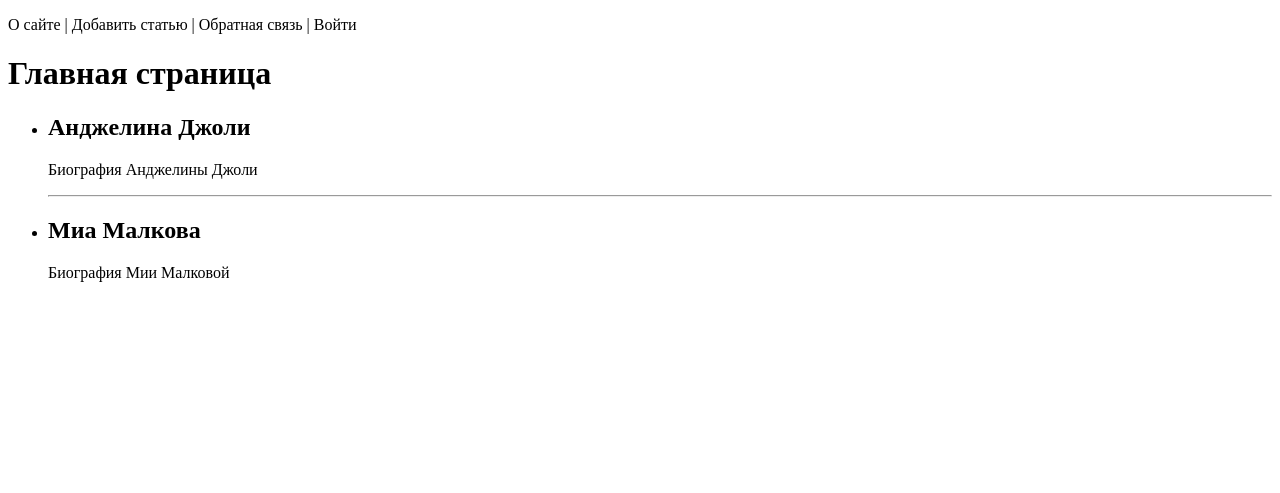
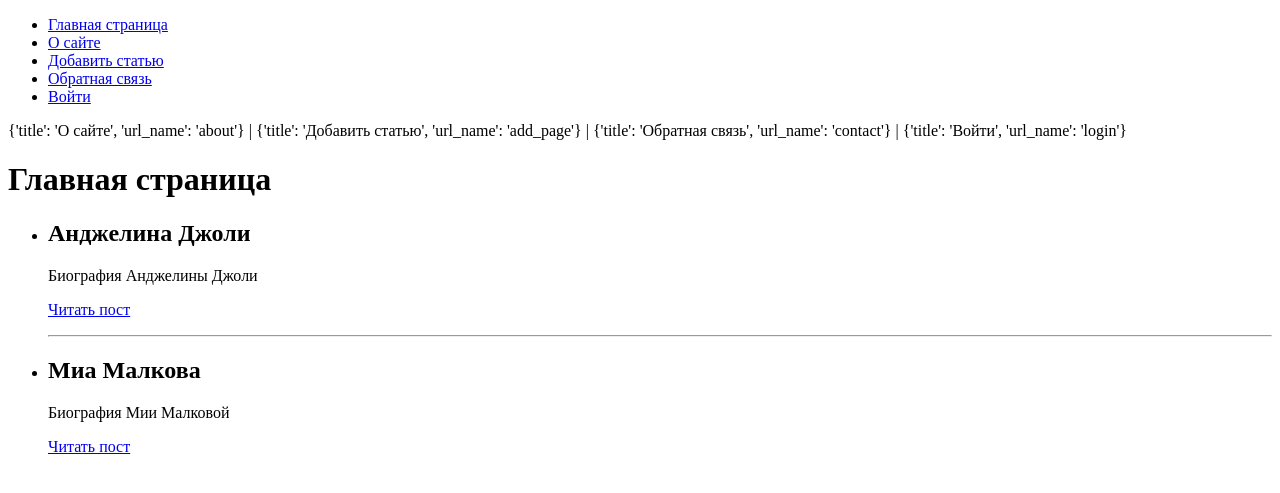
Before and after one commit to EugenSergeev/sitewomen_selfedu, a Django app: page / in a window 1280 px wide. Shown: the top 493 px of the page. Run offline with Django 4.2, Linux system fonts and the light colour scheme.

Commit message:
шаблонный тег url

```diff
--- a/sitewomen/settings.py
+++ b/sitewomen/settings.py
@@ -23,7 +23,7 @@
 SECRET_KEY = 'django-insecure-ht=hrsamd@wc#8as8bes0@lsi!b=!zp_eu9$l_v))@d#c0%0&6'
 
 # SECURITY WARNING: don't run with debug turned on in production!
-DEBUG = False
+DEBUG = True
 
 ALLOWED_HOSTS = ['127.0.0.1']
 
--- a/women/templates/women/index.html
+++ b/women/templates/women/index.html
@@ -5,6 +5,19 @@
     <title>{{ main_title }}</title>
 </head>
 <body>
+<ul>
+    <li><a href="{% url 'home' %}">Главная страница</a></li>
+    {% for menu_item in menu %}
+    	{% if not forloop.last %}
+    		<li>
+    	{% else %}
+    		<li class="last">
+    	{% endif %}
+            <a href="{% url menu_item.url_name %}">{{ menu_item.title }}</a>
+        </li>
+    {% endfor %}
+
+</ul>
 <p>{{ menu|join:" | " }}</p>
 <h1>{{ title }}</h1>
 <ul>
@@ -13,6 +26,7 @@
             <li>
                 <h2>{{ post.title }}</h2>
                 <p>{{ post.content }}</p>
+                <p><a href="{% url 'post' post.id %}">Читать пост</a></p>
                 {% if not forloop.last %}
                     <hr>
                 {% endif %}
--- a/women/urls.py
+++ b/women/urls.py
@@ -8,7 +8,8 @@
 urlpatterns = [
     path('', views.index, name='home'),
     path('about/', views.about, name='about'),
-    path('cats/<int:cat_id>/', views.categories, name='cats_id'),
-    path('cats/<slug:cat_slug>/', views.categories_by_slug, name='cats'),
-    path('archive/<year4:year>/', views.archive, name='archive'),
+    path('addpage/', views.addpage, name='add_page'),
+    path('contact/', views.contact, name='contact'),
+    path('login/', views.login, name='login'),
+    path('post/<int:post_id>/', views.show_post, name='post')
 ]
--- a/women/views.py
+++ b/women/views.py
@@ -4,13 +4,17 @@
 from django.shortcuts import render
 from django.urls import reverse
 
-
-menu = ["О сайте", "Добавить статью", "Обратная связь", "Войти"]
+menu = [
+    {'title': "О сайте", 'url_name': "about"},
+    {'title': "Добавить статью", 'url_name': "add_page"},
+    {'title': "Обратная связь", 'url_name': "contact"},
+    {'title': "Войти", 'url_name': "login"},
+]
 
 data_db = [
     {'id': 1, "title": "Анджелина Джоли", "content": "Биография Анджелины Джоли", "is_published": True},
     {'id': 2, "title": "Джессика Симпсон", "content": "Биография Джессики Симпсон", "is_published": False},
-    {'id': 3, "title": "Миа Малкова", "content": "Биография Мии Малковой", "is_published": True},
+    {'id': 34, "title": "Миа Малкова", "content": "Биография Мии Малковой", "is_published": True},
 ]
 
 
@@ -21,26 +25,26 @@
                }
     return render(request, 'women/index.html', context=context)
 
+
 def about(request):
     return render(request, 'women/about.html', context={'title': "About site"})
-
-def categories(request, cat_id):
-    return HttpResponse(f'<h1>Статьи по категориям</h1><p>id:{cat_id}<p>')
-
-
-def categories_by_slug(request, cat_slug):
-    if request.GET:
-        print(request.GET)
-    return HttpResponse(f'<h1>Статьи по категориям</h1><p>slug:{cat_slug}<p>')
-
-
-def archive(request, year):
-    current_year = datetime.now().year
-    if year > current_year:
-        uri = reverse('cats', args=('music',))
-        return HttpResponseRedirect(uri)
-    return HttpResponse(f'<h1>Архив по годам</h1><p>{year}<p>')
 
 
 def page_not_found(request, exception):
     return HttpResponseNotFound('<h1>Страница не найдена</h1>')
+
+
+def show_post(request, post_id):
+    return HttpResponse(f'Отображение статьи с id = {post_id}')
+
+
+def addpage(request):
+    return HttpResponse("Добавление статьи")
+
+
+def contact(request):
+    return HttpResponse("Обратная связь")
+
+
+def login(request):
+    return HttpResponse(f'Авторизация')
```
